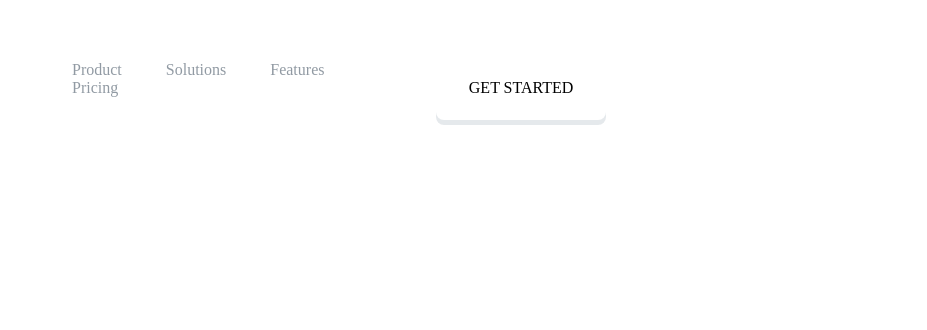
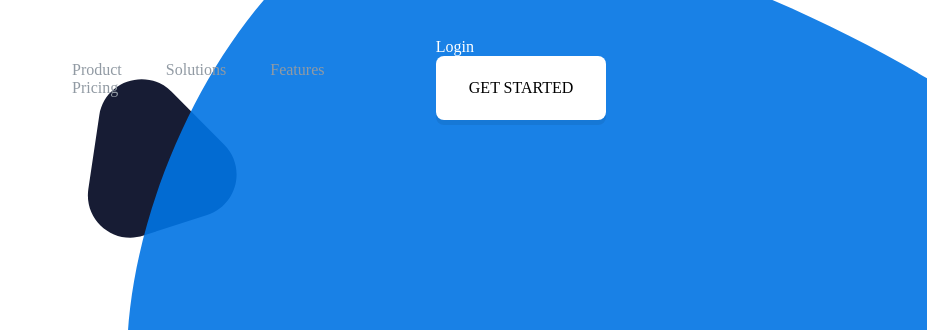
Before and after one commit to zlydenko/saasify-landing, a plain HTML site: page index.html in a window 1280 px wide. Shown: the top 330 px of the page, 353-1280 px from the left. Drawn offline with nearby package versions, Linux system fonts and the light colour scheme.

Commit message:
svg shapes on background

```diff
--- a/index.html
+++ b/index.html
@@ -11,6 +11,12 @@
 </head>
 
 <body>
+  <section class="intro">
+    <div class="background">
+      <img class="bg-figure" src="./img/Rectangle 3.svg">
+      <img class="bg-figure triangle" src="./img/Rectangle 4.svg">
+    </div>
+
     <header>
       <div class="navigation">
         <div class="logo">
@@ -29,6 +35,8 @@
         <button class="main-btn">Get started</button>
       </div>
     </header>
+
+  </section>
 </body>
 
 </html>
--- a/main.css
+++ b/main.css
@@ -60,3 +60,22 @@ header {
   line-height: 24px;
   font-style: medium;
 }
+
+.background {
+  z-index: -1000;
+  position: absolute;
+  right: 0%;
+  top: 0%;
+}
+
+.bg-figure {
+  width: 800px;
+}
+
+.triangle {
+  width: 150px;
+  z-index: -100;
+  position: absolute;
+  top: 10%;
+  left: -5%;
+}
```
Also changed, not shown: img/Rectangle 3.svg (added), img/Rectangle 4.svg (added). Lines whose indentation alone changed are shown as unchanged.
